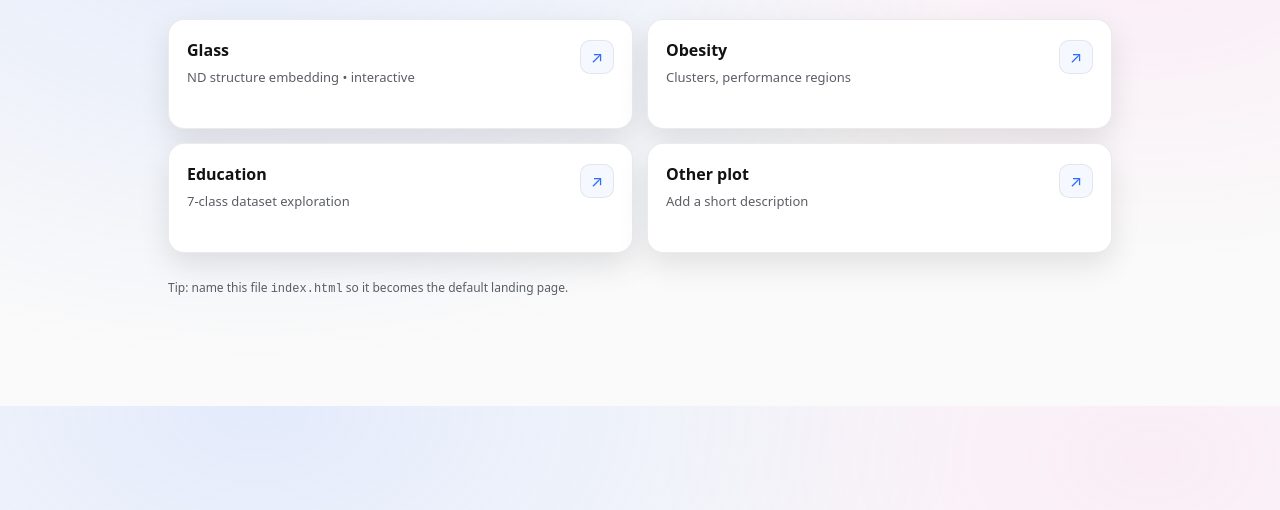
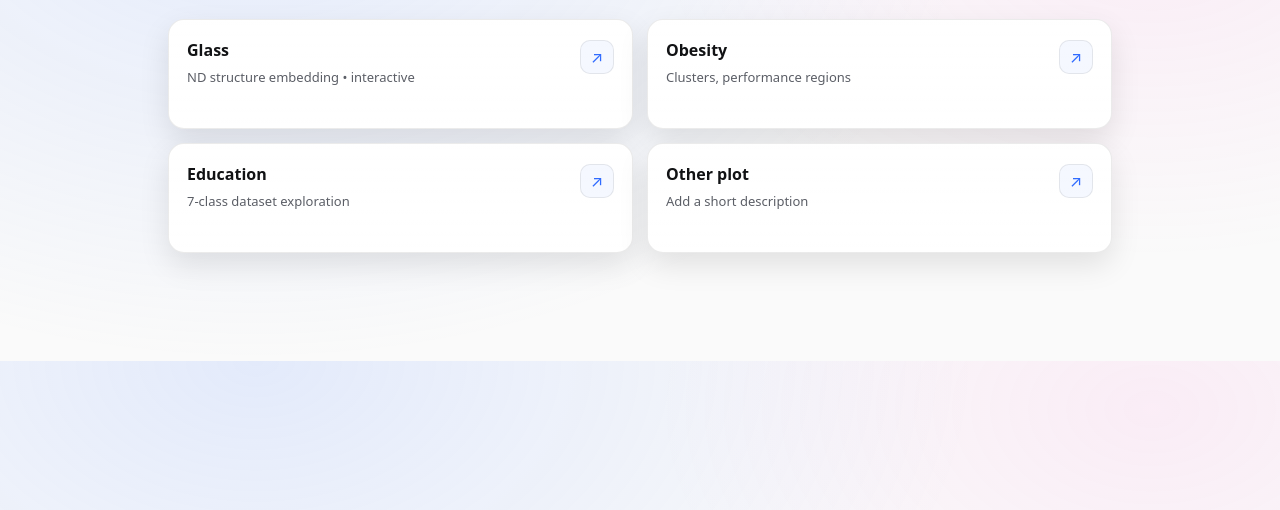
Before and after one commit to maxdixmatthews/web-plots, a plain HTML site: page index.html in a window 1280 px wide. Shown: the part 120-630 px from the top of the page. Drawn offline with Linux system fonts and the light colour scheme.

Commit message:
Remove footer tip from index
Removed footer tip about naming the file index.html.

```diff
--- a/index.html
+++ b/index.html
@@ -209,10 +209,6 @@
         </div>
       </a>
     </div>
-
-    <footer>
-      Tip: name this file <code>index.html</code> so it becomes the default landing page.
-    </footer>
   </div>
 
   <script>
```
